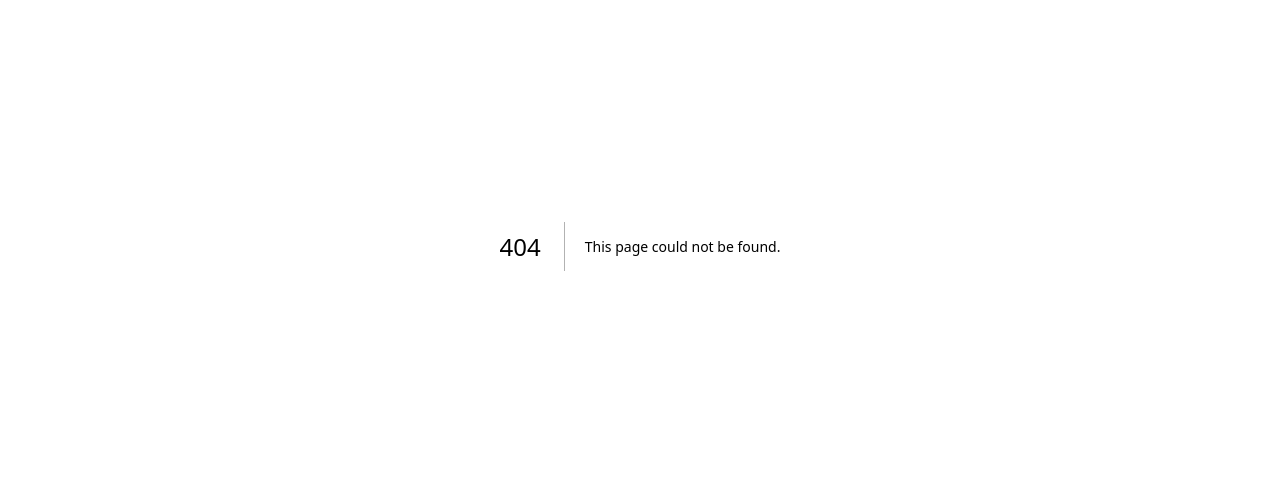
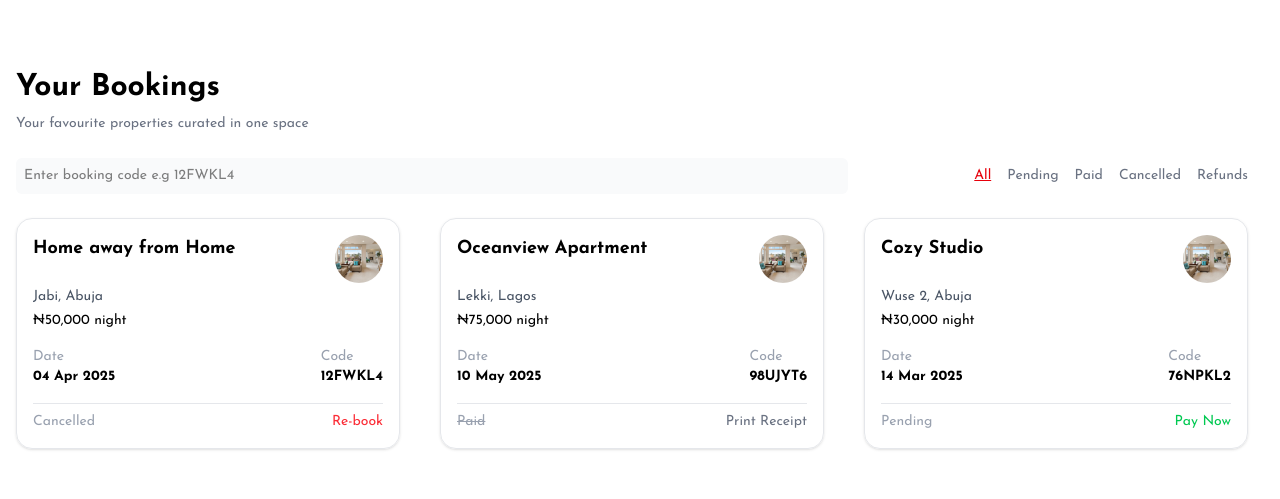
Before and after one commit to Hadupad/hadupad-frontend, a Next.js app: page /bookings in a window 1280 px wide. Before the commit this address had no page. Shown: the part 154-653 px from the top of the page. Built offline with nearby package versions, Linux system fonts and the light colour scheme; no server answers.

Commit message:
implemented booking card

```diff
--- /dev/null
+++ b/components/bookings/BookingCard.js
@@ -0,0 +1,46 @@
+// components/BookingCard.jsx
+
+const BookingCard = ({ booking }) => {
+    const { image, title, location, price, date, code, status } = booking;
+
+    const statusMap = {
+      Cancelled: { action: 'Re-book', color: 'red' },
+      Pending: { action: 'Pay Now', color: 'green' },
+      Paid: { action: 'Print Receipt', color: 'gray' },
+    };
+
+    const { action, color } = statusMap[status] || { action: 'View', color: 'gray' };
+
+    return (
+      <div className="rounded-2xl shadow border p-4 w-full max-w-sm flex flex-col justify-between border-gray-200">
+        <div>
+          <div className="flex justify-between items-start">
+            <h3 className="font-semibold text-lg text-black">{title}</h3>
+            <img src={image} alt="lloperty" className="w-12 h-12 rounded-full object-cover" />
+          </div>
+          <p className="text-sm text-gray-600 mt-1">{location}</p>
+          <p className="text-sm text-black mt-1 font-medium">₦{price} night</p>
+
+          <div className="flex justify-between mt-4 text-sm">
+            <div>
+              <p className="text-gray-400">Date</p>
+              <p className="font-semibold">{date}</p>
+            </div>
+            <div>
+              <p className="text-gray-400">Code</p>
+              <p className="font-semibold">{code}</p>
+            </div>
+          </div>
+        </div>
+
+        <div className="flex justify-between items-center mt-4 pt-2 border-t border-gray-200 text-sm">
+          <p className={`${color === 'gray' ? 'text-gray-400 line-through' : 'text-gray-400'}`}>{status}</p>
+          <button className={`font-medium ${color === 'red' ? 'text-red-500' : color === 'green' ? 'text-green-500' : 'text-gray-500'}`}>
+            {action}
+          </button>
+        </div>
+      </div>
+    );
+  };
+
+  export default BookingCard;
--- /dev/null
+++ b/components/bookings/BookingFilter.js
@@ -0,0 +1,31 @@
+// components/BookingFilter.jsx
+const BookingFilter = ({ filter, setFilter, search, setSearch }) => {
+    const filters = ['All', 'Pending', 'Paid', 'Cancelled', 'Refunds'];
+
+    return (
+      <div className="flex flex-col md:flex-row justify-between mt-6 mb-4 gap-4">
+        <input
+          type="text"
+          value={search}
+          onChange={(e) => setSearch(e.target.value)}
+          placeholder="Enter booking code e.g 12FWKL4"
+          className="w-[571px] md:w-2/3 p-2 border-red-500 rounded-md text-sm bg-gray-50"
+        />
+        <div className="flex gap-4 mx-4">
+          {filters.map((f) => (
+            <button
+              key={f}
+              onClick={() => setFilter(f)}
+              className={`text-sm font-medium ${
+                filter === f ? 'text-red-600 underline' : 'text-gray-500'
+              }`}
+            >
+              {f}
+            </button>
+          ))}
+        </div>
+      </div>
+    );
+  };
+
+  export default BookingFilter;
--- /dev/null
+++ b/components/bookings/SubHeader.js
@@ -0,0 +1,9 @@
+// components/SubHeader.jsx
+const SubHeader = () => (
+    <div className="my-6">
+      <h2 className="text-2xl md:text-3xl font-semibold text-black">Your Bookings</h2>
+      <p className="text-sm text-gray-500 mt-2">Your favourite properties curated in one space</p>
+    </div>
+  );
+
+  export default SubHeader;
--- /dev/null
+++ b/hooks/useBookings.js
@@ -0,0 +1,61 @@
+// hooks/useBookings.js
+import { useState } from 'react';
+
+const initialBookings = [
+  {
+    id: 1,
+    image: '/images/properties/1.png',
+    title: 'Home away from Home',
+    location: 'Jabi, Abuja',
+    price: '50,000',
+    date: '04 Apr 2025',
+    code: '12FWKL4',
+    status: 'Cancelled',
+  },
+  {
+    id: 2,
+    image: '/images/properties/1.png',
+    title: 'Oceanview Apartment',
+    location: 'Lekki, Lagos',
+    price: '75,000',
+    date: '10 May 2025',
+    code: '98UJYT6',
+    status: 'Paid',
+  },
+  {
+    id: 3,
+    image: '/images/properties/1.png',
+    title: 'Cozy Studio',
+    location: 'Wuse 2, Abuja',
+    price: '30,000',
+    date: '14 Mar 2025',
+    code: '76NPKL2',
+    status: 'Pending',
+  },
+];
+
+export const useBookings = () => {
+  const [bookings, setBookings] = useState(initialBookings);
+  const [filter, setFilter] = useState('All');
+  const [search, setSearch] = useState('');
+
+  const filteredBookings = bookings.filter((b) => {
+    const matchesFilter = filter === 'All' || b.status === filter;
+
+    const searchLower = search.toLowerCase();
+    const matchesSearch =
+      b.title.toLowerCase().includes(searchLower) ||
+      b.location.toLowerCase().includes(searchLower) ||
+      b.code.toLowerCase().includes(searchLower);
+
+    return matchesFilter && matchesSearch;
+  });
+
+  return {
+    bookings: filteredBookings,
+    filter,
+    setFilter,
+    search,
+    setSearch,
+  };
+};
--- /dev/null
+++ b/src/app/(landing)/bookings/page.js
@@ -0,0 +1,26 @@
+"use client"
+
+import { useBookings } from '../../../../hooks/useBookings';
+import SubHeader from '../../../../components/bookings/SubHeader';
+import BookingFilter from '../../../../components/bookings/BookingFilter';
+import BookingCard from '../../../../components/bookings/BookingCard';
+
+const Booking = () => {
+  const { bookings, filter, setFilter, search, setSearch } = useBookings();
+
+  return (
+    <div className="max-w-7xl mx-auto px-4 py-50 py-8">
+      <SubHeader />
+      <BookingFilter filter={filter} setFilter={setFilter} search={search} setSearch={setSearch} />
+      <div className="grid grid-cols-1 sm:grid-cols-2 lg:grid-cols-3 gap-6 mt-6">
+        {bookings.length > 0 ? (
+          bookings.map((booking) => <BookingCard key={booking.id} booking={booking} />)
+        ) : (
+          <p className="text-center col-span-full text-gray-500 mt-8">No bookings found.</p>
+        )}
+      </div>
+    </div>
+  );
+};
+
+export default Booking;
```
